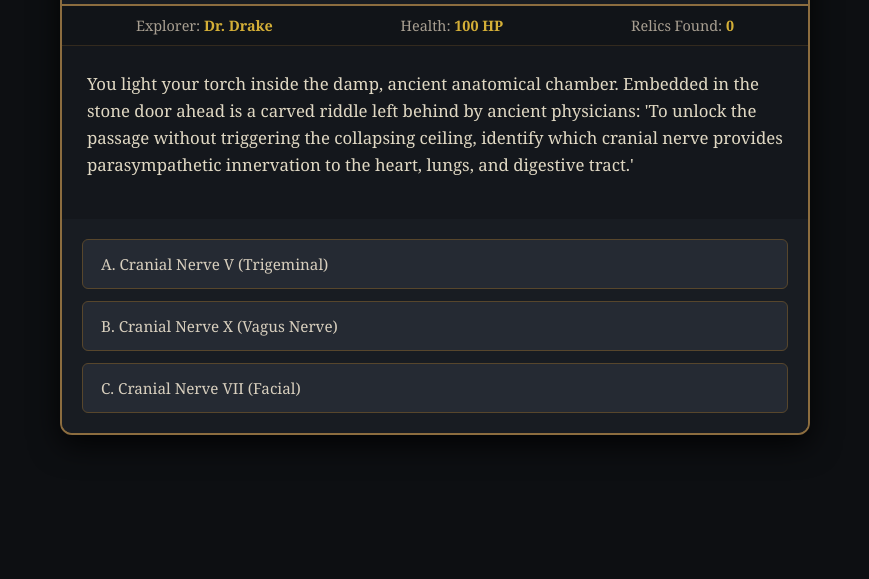
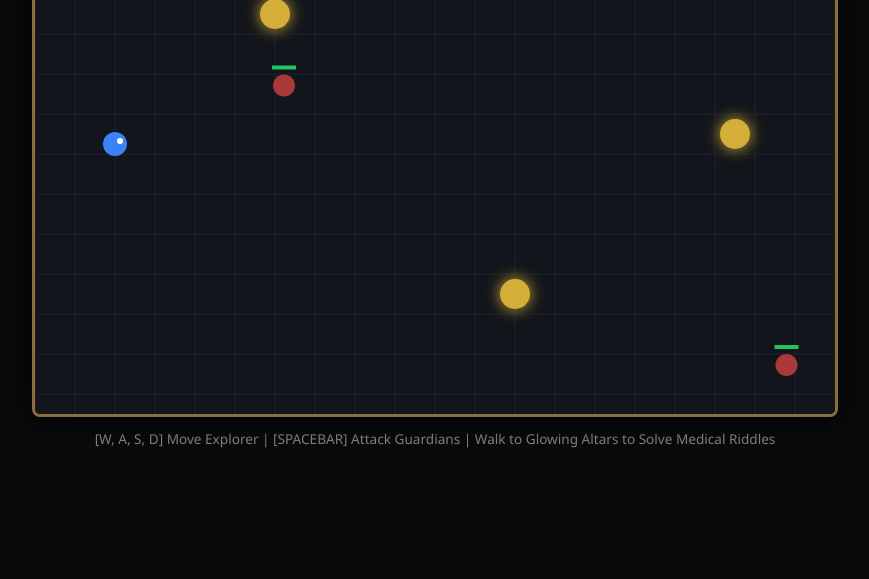
Before and after one commit to sherlockcode221/Year-2-updatedv, a plain HTML site: page index.html in a window 1280 px wide. Shown: the part 221-800 px from the top of the page, without its empty margins (205-1074 px from the left). Drawn offline with Linux system fonts and the light colour scheme.

Commit message:
Update index.html

```diff
--- a/index.html
+++ b/index.html
@@ -3,290 +3,375 @@
 <head>
     <meta charset="UTF-8">
     <meta name="viewport" content="width=device-width, initial-scale=1.0">
-    <title>The Tomb of Galen: An Uncharted Medical Quest</title>
+    <title>Uncharted Expeditions: The Temple of Galen</title>
     <style>
-        * {
-            box-sizing: border-box;
-            margin: 0;
-            padding: 0;
-            font-family: 'Georgia', 'Times New Roman', serif;
+        * { box-sizing: border-box; margin: 0; padding: 0; user-select: none; }
+        body {
+            background-color: #080a0c;
+            color: #e0d8c3;
+            font-family: 'Segoe UI', Tahoma, Geneva, Verdana, sans-serif;
+            display: flex;
+            flex-direction: column;
+            align-items: center;
+            justify-content: center;
+            min-height: 100vh;
+            overflow: hidden;
         }
 
-        body {
-            background-color: #0d0f12;
-            color: #e0d8c3;
-            display: flex;
-            justify-content: center;
-            align-items: center;
-            min-height: 100vh;
-            padding: 20px;
+        #game-wrapper {
+            position: relative;
+            box-shadow: 0 0 30px rgba(0,0,0,0.9);
+            border: 3px solid #8c6d3f;
+            border-radius: 8px;
+            overflow: hidden;
         }
 
-        .game-container {
-            max-width: 750px;
-            width: 100%;
-            background: #181c22;
-            border: 2px solid #8c6d3f;
-            border-radius: 12px;
-            box-shadow: 0 10px 30px rgba(0,0,0,0.8);
-            overflow: hidden;
+        canvas { background-color: #12151b; display: block; }
+
+        /* HUD Overlay */
+        .hud {
+            position: absolute;
+            top: 12px;
+            left: 12px;
+            right: 12px;
             display: flex;
-            flex-direction: column;
-        }
-
-        .header {
-            background: linear-gradient(180deg, #2a2015 0%, #181c22 100%);
-            padding: 20px;
-            text-align: center;
-            border-bottom: 2px solid #8c6d3f;
-        }
-
-        .header h1 {
-            color: #d4af37;
-            font-size: 1.8rem;
-            letter-spacing: 2px;
-            text-transform: uppercase;
+            justify-content: space-between;
+            align-items: center;
+            pointer-events: none;
+            font-weight: bold;
             text-shadow: 2px 2px 4px #000;
         }
 
-        .stats-bar {
-            display: flex;
-            justify-content: space-around;
-            background: #111418;
-            padding: 10px;
-            border-bottom: 1px solid #332a1e;
-            font-size: 0.9rem;
-            color: #a89f91;
+        .hud-card {
+            background: rgba(16, 20, 26, 0.85);
+            padding: 8px 16px;
+            border-radius: 6px;
+            border: 1px solid #57462c;
         }
 
-        .stat-val {
-            color: #d4af37;
-            font-weight: bold;
+        .health-bar-container {
+            width: 160px;
+            height: 14px;
+            background: #2a1515;
+            border: 1px solid #702828;
+            border-radius: 7px;
+            overflow: hidden;
+            margin-top: 4px;
         }
 
-        .story-section {
-            padding: 25px;
-            line-height: 1.6;
-            font-size: 1.05rem;
-            min-height: 160px;
-            background: #14171c;
+        .health-bar-fill {
+            width: 100%;
+            height: 100%;
+            background: linear-gradient(90deg, #d93636, #ff6b6b);
+            transition: width 0.2s ease;
         }
 
-        .story-text {
-            margin-bottom: 15px;
+        /* Quiz Overlay Modal */
+        #quiz-modal {
+            position: absolute;
+            top: 0; left: 0; width: 100%; height: 100%;
+            background: rgba(8, 10, 12, 0.92);
+            display: none;
+            flex-direction: column;
+            justify-content: center;
+            align-items: center;
+            padding: 30px;
+            text-align: center;
+            z-index: 10;
         }
 
-        .options-container {
-            padding: 20px;
-            display: flex;
-            flex-direction: column;
-            gap: 12px;
-            background: #181c22;
+        .quiz-box {
+            max-width: 580px;
+            background: #181c24;
+            border: 2px solid #d4af37;
+            border-radius: 10px;
+            padding: 24px;
+            box-shadow: 0 0 20px rgba(212, 175, 55, 0.2);
         }
 
-        .btn-option {
-            background: #252a33;
-            color: #d8cfbe;
+        .quiz-title { color: #d4af37; font-size: 1.2rem; margin-bottom: 12px; text-transform: uppercase; }
+        .quiz-text { font-size: 1.05rem; margin-bottom: 20px; line-height: 1.5; color: #ece5d8; }
+
+        .btn-grid { display: flex; flex-direction: column; gap: 10px; }
+        .quiz-btn {
+            background: #252b36;
+            color: #e0d8c3;
             border: 1px solid #57462c;
-            padding: 14px 18px;
+            padding: 12px 16px;
             border-radius: 6px;
+            font-size: 0.95rem;
             cursor: pointer;
             text-align: left;
-            font-size: 0.95rem;
-            transition: all 0.2s ease;
+            transition: all 0.2s;
         }
 
-        .btn-option:hover {
-            background: #3b3123;
-            border-color: #d4af37;
-            color: #fff;
-            transform: translateX(4px);
-        }
+        .quiz-btn:hover { background: #3d3324; border-color: #d4af37; color: #fff; }
 
-        .feedback-banner {
-            padding: 12px 20px;
-            font-weight: bold;
-            display: none;
-            text-align: center;
-        }
-
-        .feedback-correct {
-            background: #1c3b22;
-            color: #62d978;
-            border-top: 1px solid #2e663a;
-        }
-
-        .feedback-wrong {
-            background: #3b1c1c;
-            color: #d96262;
-            border-top: 1px solid #662e2e;
-        }
-
-        .restart-btn {
-            display: none;
-            margin: 20px auto;
-            padding: 12px 24px;
-            background: #d4af37;
-            color: #000;
-            border: none;
-            font-weight: bold;
-            border-radius: 6px;
-            cursor: pointer;
-            text-transform: uppercase;
-        }
-
-        .restart-btn:hover {
-            background: #f0c946;
+        .controls-hint {
+            margin-top: 12px;
+            font-size: 0.85rem;
+            color: #8c8375;
         }
     </style>
 </head>
 <body>
 
-<div class="game-container">
-    <div class="header">
-        <h1>Tomb of Galen</h1>
-    </div>
+<div id="game-wrapper">
+    <canvas id="gameCanvas" width="800" height="500"></canvas>
 
-    <div class="stats-bar">
-        <div>Explorer: <span class="stat-val" id="player-name">Dr. Drake</span></div>
-        <div>Health: <span class="stat-val" id="health-val">100 HP</span></div>
-        <div>Relics Found: <span class="stat-val" id="relics-val">0</span></div>
-    </div>
-
-    <div class="story-section">
-        <div class="story-text" id="story-text">
-            Loading expedition...
+    <!-- Real-Time HUD -->
+    <div class="hud">
+        <div class="hud-card">
+            <div>EXPLORER DRAKE</div>
+            <div class="health-bar-container">
+                <div class="health-bar-fill" id="hp-bar"></div>
+            </div>
+        </div>
+        <div class="hud-card">
+            RELICS: <span id="relic-count" style="color:#d4af37;">0/3</span>
         </div>
     </div>
 
-    <div class="feedback-banner" id="feedback"></div>
+    <!-- Interactive Medical Puzzle Modal -->
+    <div id="quiz-modal">
+        <div class="quiz-box">
+            <div class="quiz-title">Ancient Altar Riddle</div>
+            <div class="quiz-text" id="quiz-question">Question text goes here...</div>
+            <div class="btn-grid" id="quiz-options"></div>
+        </div>
+    </div>
+</div>
 
-    <div class="options-container" id="options-container">
-        <!-- Dynamic options will appear here -->
-    </div>
-
-    <button class="restart-btn" id="restart-btn" onclick="restartGame()">Try Quest Again</button>
+<div class="controls-hint">
+    [W, A, S, D] Move Explorer | [SPACEBAR] Attack Guardians | Walk to Glowing Altars to Solve Medical Riddles
 </div>
 
 <script>
-    // Game State Variables
-    let health = 100;
-    let relics = 0;
-    let currentStep = 0;
+    const canvas = document.getElementById('gameCanvas');
+    const ctx = canvas.getContext('2d');
 
-    // Quest Decision Tree & Quiz Data
-    const storyData = [
+    // Key Listener State
+    const keys = {};
+    window.addEventListener('keydown', e => keys[e.code] = true);
+    window.addEventListener('keyup', e => keys[e.code] = false);
+
+    // Game Variables
+    let isPaused = false;
+    let relicsFound = 0;
+    let attackCooldown = 0;
+    let attackActive = false;
+
+    // Player Object
+    const player = {
+        x: 80, y: 230, size: 24, speed: 3.2, hp: 100, maxHp: 100,
+        facing: 'right'
+    };
+
+    // Enemies (Guardians)
+    const enemies = [
+        { x: 300, y: 150, size: 22, hp: 30, maxHp: 30, vx: 1.5, vy: 1, color: '#aa3838' },
+        { x: 550, y: 320, size: 22, hp: 30, maxHp: 30, vx: -1, vy: 1.5, color: '#aa3838' }
+    ];
+
+    // Glowing Medical Altars
+    const altars = [
         {
-            id: 0,
-            story: "You light your torch inside the damp, ancient anatomical chamber. Embedded in the stone door ahead is a carved riddle left behind by ancient physicians: 'To unlock the passage without triggering the collapsing ceiling, identify which cranial nerve provides parasympathetic innervation to the heart, lungs, and digestive tract.'",
-            options: [
-                { text: "A. Cranial Nerve V (Trigeminal)", correct: false, feedback: "Wrong door mechanism! Traps activate—spikes graze your arm. (-25 HP)" },
-                { text: "B. Cranial Nerve X (Vagus Nerve)", correct: true, feedback: "Correct! Heavy gears turn, and the ancient stone gate slides open smoothly." },
-                { text: "C. Cranial Nerve VII (Facial)", correct: false, feedback: "Incorrect. Dust rains down as a tripwire triggers. (-25 HP)" }
-            ]
+            x: 240, y: 100, size: 30, active: true,
+            q: "To unlock the chamber, identify which cranial nerve carries parasympathetic signals to the heart & gastrointestinal tract:",
+            opts: ["CN V (Trigeminal)", "CN X (Vagus Nerve)", "CN VII (Facial)"],
+            correct: 1
         },
         {
-            id: 1,
-            story: "Passing into the Inner Sanctum, you find an ancient altar with two pedestals holding glowing flasks. An inscription warns: 'A traveler suffers severe hypotension, bradycardia, and warm dry skin following a traumatic high cervical spinal cord injury. Choose the antidote reflecting the underlying shock mechanism.'",
-            options: [
-                { text: "A. Administer Atropine & Vasopressors (Neurogenic Shock)", correct: true, feedback: "Spot on! The pedestal unlocks and you retrieve an ancient Golden Caduceus relic! (+1 Relic)" },
-                { text: "B. Administer Massive Fluid Bolus only (Hypovolemic Shock)", correct: false, feedback: "Incorrect diagnosis! The altar vents poisonous mist. (-25 HP)" },
-                { text: "C. Administer Epinephrine for Anaphylaxis", correct: false, feedback: "Wrong mechanism! A dart hits your shoulder. (-25 HP)" }
-            ]
+            x: 480, y: 380, size: 30, active: true,
+            q: "A severe neurogenic shock patient exhibits hypotension and bradycardia. Which primary mechanism explains this?",
+            opts: ["Loss of sympathetic vascular tone", "Severe systemic volume depletion", "Histamine-mediated vasodilation"],
+            correct: 0
         },
         {
-            id: 2,
-            story: "You reach the treasure vault's final door guarded by two bronze statues. The door asks for the core hallmark of Parkinson's Disease in neuro-pathology: 'Which anatomical structure undergoes progressive loss of dopaminergic neurons?'",
-            options: [
-                { text: "A. Hippocampus", correct: false, feedback: "Incorrect. The floor beneath you tilts dangerously! (-25 HP)" },
-                { text: "B. Substantia Nigra pars compacta", correct: true, feedback: "A golden glow illuminates the chamber as the final treasure vault opens!" },
-                { text: "C. Cerebellar Cortex", correct: false, feedback: "Wrong! A pendulum blade swings from the ceiling. (-25 HP)" }
-            ]
+            x: 700, y: 220, size: 30, active: true,
+            q: "Which specific brain area undergoes selective degeneration of dopaminergic neurons in Parkinson's Disease?",
+            opts: ["Hippocampus CA1 region", "Substantia Nigra pars compacta", "Cerebellar Purkinje cells"],
+            correct: 1
         }
     ];
 
-    function loadStep(stepIndex) {
-        document.getElementById('feedback').style.display = 'none';
+    let currentAltar = null;
 
-        if (health <= 0) {
-            endGame(false);
-            return;
+    // --- GAME LOOP ---
+    function update() {
+        if (isPaused) return;
+
+        // 1. Player Movement Logic
+        let dx = 0, dy = 0;
+        if (keys['KeyW'] || keys['ArrowUp']) { dy -= 1; }
+        if (keys['KeyS'] || keys['ArrowDown']) { dy += 1; }
+        if (keys['KeyA'] || keys['ArrowLeft']) { dx -= 1; player.facing = 'left'; }
+        if (keys['KeyD'] || keys['ArrowRight']) { dx += 1; player.facing = 'right'; }
+
+        // Normalize speed
+        if (dx !== 0 && dy !== 0) { dx *= 0.7071; dy *= 0.7071; }
+
+        player.x = Math.max(20, Math.min(canvas.width - 20, player.x + dx * player.speed));
+        player.y = Math.max(20, Math.min(canvas.height - 20, player.y + dy * player.speed));
+
+        // 2. Attack Logic (Spacebar)
+        if (keys['Space'] && attackCooldown <= 0) {
+            attackActive = true;
+            attackCooldown = 20; // frames
+
+            // Damage nearby enemies
+            enemies.forEach(e => {
+                let dist = Math.hypot(e.x - player.x, e.y - player.y);
+                if (dist < 55) {
+                    e.hp -= 15;
+                    // Knockback
+                    e.x += (player.facing === 'right' ? 30 : -30);
+                }
+            });
         }
 
-        if (stepIndex >= storyData.length) {
-            endGame(true);
-            return;
-        }
+        if (attackCooldown > 0) attackCooldown--;
+        if (attackCooldown < 12) attackActive = false;
 
-        const step = storyData[stepIndex];
-        document.getElementById('story-text').innerText = step.story;
+        // 3. Enemy Movement & Collision
+        enemies.forEach((e, idx) => {
+            if (e.hp <= 0) return;
 
-        const optionsContainer = document.getElementById('options-container');
-        optionsContainer.innerHTML = '';
+            e.x += e.vx;
+            e.y += e.vy;
 
-        step.options.forEach(option => {
-            const btn = document.createElement('button');
-            btn.className = 'btn-option';
-            btn.innerText = option.text;
-            btn.onclick = () => handleChoice(option, stepIndex);
-            optionsContainer.appendChild(btn);
+            // Bounce off walls
+            if (e.x < 30 || e.x > canvas.width - 30) e.vx *= -1;
+            if (e.y < 30 || e.y > canvas.height - 30) e.vy *= -1;
+
+            // Hurt player on touch
+            let dist = Math.hypot(e.x - player.x, e.y - player.y);
+            if (dist < player.size + e.size) {
+                player.hp = Math.max(0, player.hp - 0.4);
+                document.getElementById('hp-bar').style.width = (player.hp / player.maxHp * 100) + '%';
+            }
+        });
+
+        // 4. Check Altar Interactions
+        altars.forEach(a => {
+            if (!a.active) return;
+            let dist = Math.hypot(a.x - player.x, a.y - player.y);
+            if (dist < player.size + a.size) {
+                openQuiz(a);
+            }
         });
     }
 
-    function handleChoice(option, stepIndex) {
-        const feedbackEl = document.getElementById('feedback');
-        feedbackEl.style.display = 'block';
-        feedbackEl.innerText = option.feedback;
+    // --- RENDER ENGINE ---
+    function draw() {
+        ctx.clearRect(0, 0, canvas.width, canvas.height);
 
-        if (option.correct) {
-            feedbackEl.className = 'feedback-banner feedback-correct';
-            if(stepIndex === 1) relics++; // Award relic on step 1
-        } else {
-            feedbackEl.className = 'feedback-banner feedback-wrong';
-            health -= 25;
+        // Draw Floor Grid (Temple Tiles)
+        ctx.strokeStyle = '#1e232d';
+        ctx.lineWidth = 1;
+        for (let x = 0; x < canvas.width; x += 40) {
+            ctx.beginPath(); ctx.moveTo(x, 0); ctx.lineTo(x, canvas.height); ctx.stroke();
+        }
+        for (let y = 0; y < canvas.height; y += 40) {
+            ctx.beginPath(); ctx.moveTo(0, y); ctx.lineTo(canvas.width, y); ctx.stroke();
         }
 
-        updateUI();
+        // Draw Glowing Altars
+        altars.forEach(a => {
+            if (!a.active) return;
+            ctx.shadowBlur = 15;
+            ctx.shadowColor = '#d4af37';
+            ctx.fillStyle = '#d4af37';
+            ctx.beginPath();
+            ctx.arc(a.x, a.y, a.size / 2, 0, Math.PI * 2);
+            ctx.fill();
+            ctx.shadowBlur = 0; // reset
+        });
 
-        // Disable buttons briefly to let player read feedback
-        const buttons = document.querySelectorAll('.btn-option');
-        buttons.forEach(b => b.disabled = true);
+        // Draw Enemies (Shadow Beasts)
+        enemies.forEach(e => {
+            if (e.hp <= 0) return;
+            ctx.fillStyle = e.color;
+            ctx.beginPath();
+            ctx.arc(e.x, e.y, e.size / 2, 0, Math.PI * 2);
+            ctx.fill();
 
-        setTimeout(() => {
-            currentStep++;
-            loadStep(currentStep);
-        }, 2200);
+            // Enemy HP bar
+            ctx.fillStyle = '#10141a';
+            ctx.fillRect(e.x - 12, e.y - 20, 24, 4);
+            ctx.fillStyle = '#22c55e';
+            ctx.fillRect(e.x - 12, e.y - 20, (e.hp / e.maxHp) * 24, 4);
+        });
+
+        // Draw Attack Swing Slash
+        if (attackActive) {
+            ctx.strokeStyle = '#60a5fa';
+            ctx.lineWidth = 4;
+            ctx.beginPath();
+            let startAngle = player.facing === 'right' ? -Math.PI / 4 : Math.PI * 3/4;
+            let endAngle = player.facing === 'right' ? Math.PI / 4 : Math.PI * 5/4;
+            ctx.arc(player.x, player.y, 40, startAngle, endAngle);
+            ctx.stroke();
+        }
+
+        // Draw Player Sprite (Explorer Drake)
+        ctx.fillStyle = '#3b82f6'; // Drake blue jacket
+        ctx.beginPath();
+        ctx.arc(player.x, player.y, player.size / 2, 0, Math.PI * 2);
+        ctx.fill();
+
+        // Player Eyes/Direction indicator
+        ctx.fillStyle = '#fff';
+        let eyeOffset = player.facing === 'right' ? 5 : -5;
+        ctx.beginPath();
+        ctx.arc(player.x + eyeOffset, player.y - 3, 3, 0, Math.PI * 2);
+        ctx.fill();
     }
 
-    function updateUI() {
-        document.getElementById('health-val').innerText = health + ' HP';
-        document.getElementById('relics-val').innerText = relics;
+    function mainLoop() {
+        update();
+        draw();
+        requestAnimationFrame(mainLoop);
     }
 
-    function endGame(victory) {
-        const optionsContainer = document.getElementById('options-container');
-        optionsContainer.innerHTML = '';
+    // --- QUIZ & PUZZLE INTERACTION ---
+    function openQuiz(altar) {
+        isPaused = true;
+        currentAltar = altar;
 
-        if (victory) {
-            document.getElementById('story-text').innerHTML = `<strong>EXPEDITION SUCCESSFUL!</strong><br><br>You escaped the Tomb of Galen with <strong>${relics} Golden Relic(s)</strong> and <strong>${health} HP</strong> remaining! You have proven your mastery of medical knowledge under high-stakes conditions.`;
+        document.getElementById('quiz-modal').style.display = 'flex';
+        document.getElementById('quiz-question').innerText = altar.q;
+
+        const optionsBox = document.getElementById('quiz-options');
+        optionsBox.innerHTML = '';
+
+        altar.opts.forEach((optText, i) => {
+            const btn = document.createElement('button');
+            btn.className = 'quiz-btn';
+            btn.innerText = (i + 1) + '. ' + optText;
+            btn.onclick = () => submitAnswer(i);
+            optionsBox.appendChild(btn);
+        });
+    }
+
+    function submitAnswer(chosenIdx) {
+        if (chosenIdx === currentAltar.correct) {
+            currentAltar.active = false;
+            relicsFound++;
+            document.getElementById('relic-count').innerText = relicsFound + '/3';
+            alert("Riddle Solved! Ancient relic unlocked!");
         } else {
-            document.getElementById('story-text').innerHTML = `<strong>EXPEDITION FAILED!</strong><br><br>Your health reached 0. The ancient traps defeated you this time. Rest up, review your anatomical facts, and try the quest again!`;
+            player.hp = Math.max(0, player.hp - 30);
+            document.getElementById('hp-bar').style.width = (player.hp / player.maxHp * 100) + '%';
+            alert("Incorrect! Ancient curse inflicts 30 damage!");
         }
 
-        document.getElementById('restart-btn').style.display = 'block';
+        document.getElementById('quiz-modal').style.display = 'none';
+        isPaused = false;
     }
 
-    function restartGame() {
-        health = 100;
-        relics = 0;
-        currentStep = 0;
-        document.getElementById('restart-btn').style.display = 'none';
-        updateUI();
-        loadStep(0);
-    }
-
-    // Start game on load
-    loadStep(0);
+    // Start Engine
+    mainLoop();
 </script>
 
 </body>
```
